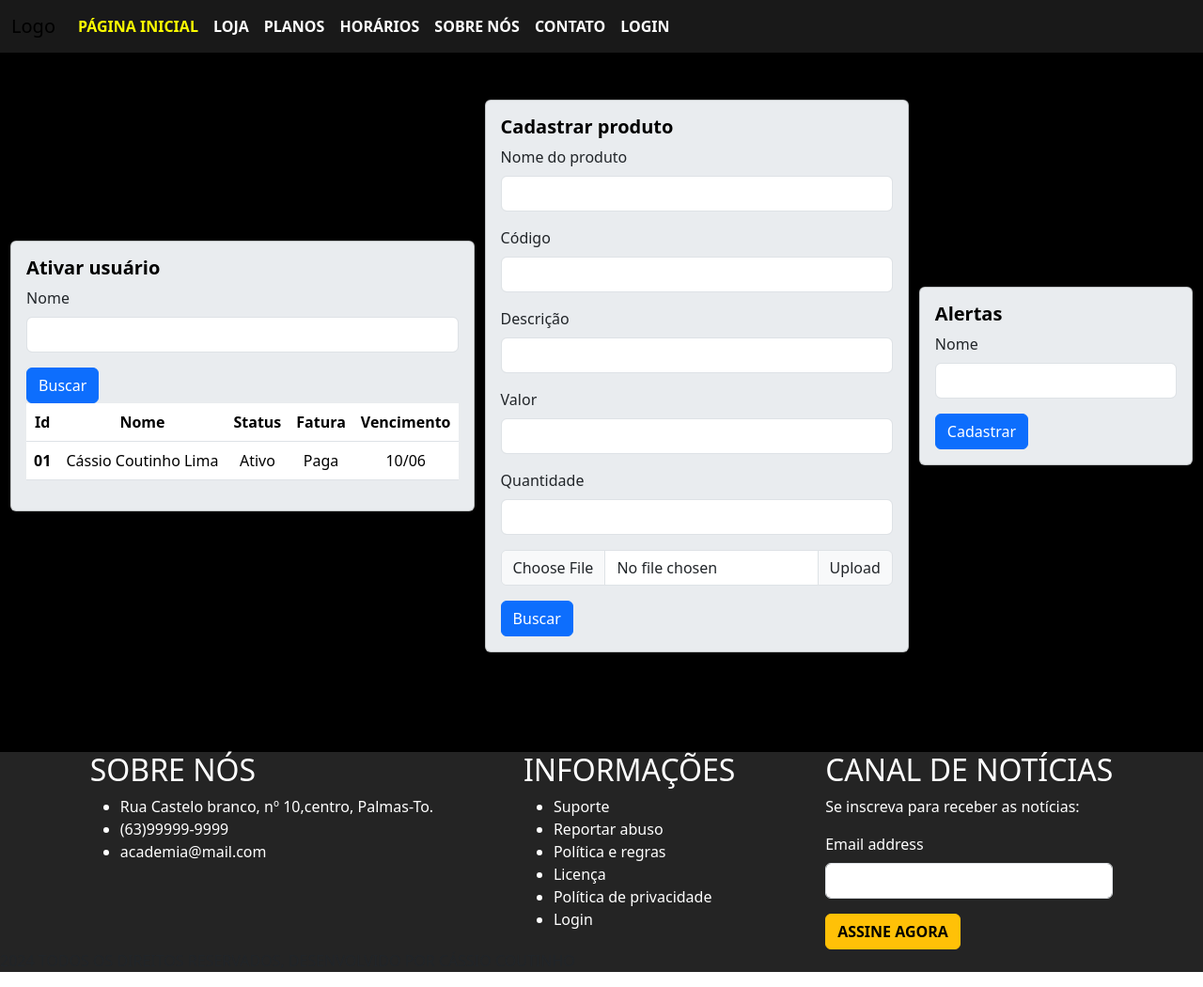
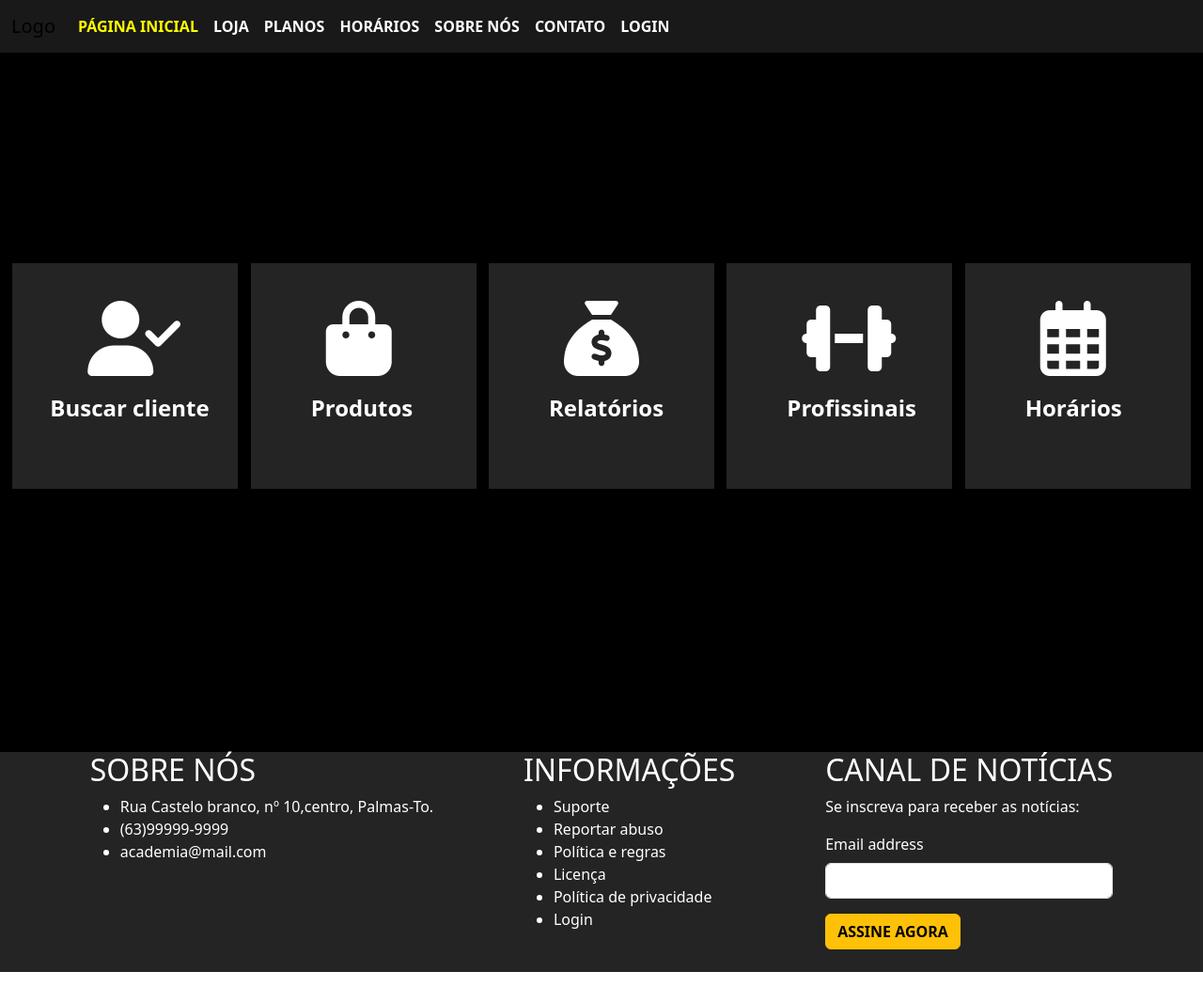
Before and after one commit to Coutinhopmw/academias, a Django app: page /atendente/ in a window 1280 px wide. Shown: the whole page at 94% size. Run offline with Django 5.2, Linux system fonts and the light colour scheme; some libraries are stand-ins or nearby versions.

Commit message:
Ajustes de estilização dos botões da página atendente

```diff
--- a/academias/models.py
+++ b/academias/models.py
@@ -37,7 +37,7 @@
     capa = models.ImageField(upload_to='capa/', null=True, blank=True)
     descricao =  models.CharField(max_length=255)
     valor = models.FloatField(max_length=4)
-    quantidade_vendas = models.IntegerField(max_length=20)
+    quantidade_vendas = models.IntegerField()
     slug = models.SlugField(unique=True, blank=True, null=True)
 
     def save(self, *args, **kwargs):
--- a/academias/static/css/style.css
+++ b/academias/static/css/style.css
@@ -159,6 +159,39 @@
     color: white;
 }
 
+.icons-itens {
+    background-color: rgb(36, 36, 36);
+    color: white;
+    align-items: center;
+    width: 30vh;
+    height: 30vh;
+}
+
+.icons-itens a {
+    text-decoration: none;
+    font-size: x-large;
+    color: yellow;
+}
+
+.option-icons {
+    display: flex;
+    align-items: center;
+    flex-wrap: wrap;
+    width: 30vh;
+}
+
+.option-icons i {
+    font-size: 10vh;
+    margin-left: 10vh;
+    margin-top: 5vh;
+}
+
+.option-icons a {
+    font-size: x-large;
+    margin-left: 5vh;
+    margin-top: 2vh;
+}
+
 @media ( max-width:1020px ) {
     .iten-heigth{
         height: 5rem;
--- a/academias/templates/Atendente.html
+++ b/academias/templates/Atendente.html
@@ -10,10 +10,11 @@
     <section>
         <div class="bg-color" style="height: 100vh; overflow-x: hidden;">
             <div class="container-login justify-content-center w-100">
-                <div class="d-flex justify-content-center align-items-center w-100 d-flex justify-content-evenly" style="height: 100vh;">
-                    <div class="card p-3 bg-body-secondary">
+                <div class="d-flex justify-content-center align-items-center w-100 d-flex justify-content-evenly" style="height: 100vh; flex-wrap: wrap;">
+                    <!-- <div class="card p-3 bg-body-secondary">
                         <h5 class="card-title" style="color: black !important;">Ativar usuário</h5>
-                        <form>
+                        <form method="post" enctype="multipart/form-data" action="{% url 'atendente' %}">
+                            {% csrf_token %}
                             <div class="mb-3">
                                 <label for="id_nome" class="form-label">Nome</label>
                                 <input type="text" class="form-control" id="id_nome" name="nome">
@@ -32,18 +33,26 @@
                                   </tr>
                                 </thead>
                                 <tbody>
-                                  <tr>
-                                    <th scope="row">01</th>
-                                    <td>Cássio Coutinho Lima</td>
-                                    <td>Ativo</td>
-                                    <td>Paga</td>
-                                    <td>10/06</td>
-                                  </tr>
+                                    {% if usuario_encontrado %}
+                                    <tr>
+                                      <td>{{ usuario_encontrado.nome }}</td>
+                                      <td>{{ usuario_encontrado.email }}</td>
+                                      <td>
+                                        {% if usuario_encontrado.status %}
+                                          Ativo
+                                        {% else %}
+                                          Inativo
+                                        {% endif %}
+                                      </td>
+                                      <td>{{ usuario_encontrado.pagamento|date:"d/m/Y" }}</td>
+                                      <td>{{ usuario_encontrado.renovacao|date:"d/m/Y" }}</td>
+                                    </tr>
+                                  {% endif %}
                                 </tbody>
                               </table>
                         </div>
-                    </div>
-                    <div class="card p-3 bg-body-secondary">
+                    </div> -->
+                    <!-- <div class="card p-3 bg-body-secondary">
                         <h5 class="card-title" style="color: black !important;">Cadastrar produto</h5>
                         <form>
                             <div class="mb-3">
@@ -72,8 +81,9 @@
                               </div>
                             <button type="submit" class="btn btn-primary">Buscar</button>
                         </form>
-                    </div>
-                    <div class="card p-3 bg-body-secondary">
+                    </div> -->
+                    <!-- <div class="card p-3 bg-body-secondary">
+
                         <h5 class="card-title" style="color: black !important;">Alertas</h5>
                         <form>
                             <div class="mb-3">
@@ -82,6 +92,46 @@
                             </div>
                             <button type="submit" class="btn btn-primary">Cadastrar</button>
                         </form>
+                    </div> -->
+                    <div class="icons-itens">
+                        <div class="option-icons">
+                            <i class="fa-solid fa-user-check"></i>
+                        </div>
+                        <div class="option-icons">
+                            <a href="#" class="card-title text-center">Buscar cliente</a>
+                        </div>
+                    </div>
+                    <div class="icons-itens">
+                        <div class="option-icons">
+                            <i class="fa-solid fa-bag-shopping"></i>
+                        </div>
+                        <div class="option-icons" style="margin-left: 3vh;">
+                            <a href="#" class="card-title text-center">Produtos</a>
+                        </div>
+                    </div>
+                    <div class="icons-itens">
+                        <div class="option-icons">
+                            <i class="fa-solid fa-sack-dollar"></i>
+                        </div>
+                        <div class="option-icons" style="margin-left: 3vh;">
+                            <a href="#" class="card-title text-center">Relatórios</a>
+                        </div>
+                    </div>
+                    <div class="icons-itens">
+                        <div class="option-icons">
+                            <i class="fa-solid fa-dumbbell"></i>
+                        </div>
+                        <div class="option-icons" style="margin-left: 3vh;">
+                            <a href="#" class="card-title text-center">Profissinais</a>
+                        </div>
+                    </div>
+                    <div class="icons-itens">
+                        <div class="option-icons">
+                            <i class="fa-regular fa-calendar-days"></i>
+                        </div>
+                        <div class="option-icons" style="margin-left: 3vh;">
+                            <a href="#" class="card-title text-center">Horários</a>
+                        </div>
                     </div>
                 </div>
             </div>
@@ -93,8 +143,6 @@
     <script src="https://code.jquery.com/jquery-3.5.1.slim.min.js"></script>
     <script src="https://cdn.jsdelivr.net/npm/@popperjs/core@2.9.2/dist/umd/popper.min.js"></script>
     <script src="https://maxcdn.bootstrapcdn.com/bootstrap/4.5.2/js/bootstrap.min.js"></script>
-
-
 </body>
 
 </html>
--- a/academias/templates/index.html
+++ b/academias/templates/index.html
@@ -45,14 +45,14 @@
           <div class="d-flex justify-content-evenly" style="height: fit-content; flex-direction: row; flex-wrap: wrap;">
             <div class="card m-2" style="width: 18rem; background-color: rgb(36, 36, 36);">
               <img src="{% static 'img/icon-01.png' %}" class="card-img-top" alt="..." >
-              <div class="card-body" ">
+              <div class="card-body">
                 <h5 class="card-title text-center">MUSCULAÇÃO</h5>
                 <p class="card-text text-center">Força e resistência se encontram no levantar de pesos.</p>
               </div>
             </div>
             <div class="card m-2" style="width: 18rem; background-color: rgb(36, 36, 36);">
               <img src="{% static 'img/icon-03.png' %}" class="card-img-top" alt="..." >
-              <div class="card-body" ">
+              <div class="card-body" >
                 <h5 class="card-title text-center">KARATÊ</h5>
                 <p class="card-text text-center">Aprimorando corpo e mente através da disciplina e técnicas precisas.</p>
               </div>
--- a/projeto/settings.py
+++ b/projeto/settings.py
@@ -84,7 +84,7 @@
 DATABASES = {
     'default': {
         'ENGINE': 'django.db.backends.postgresql_psycopg2',
-        'NAME': 'academia',
+        'NAME': 'academias',
         'USER': 'postgres',
         'PASSWORD': '1',
         'HOST': '127.0.0.1',
```
Also changed, not shown: academias/migrations/0001_initial.py, academias/migrations/0002_alter_produtos_quantidade_vendas.py (added).
